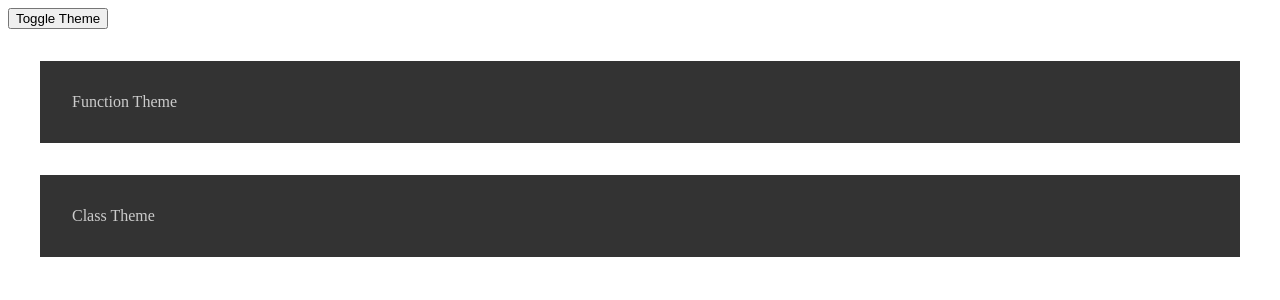
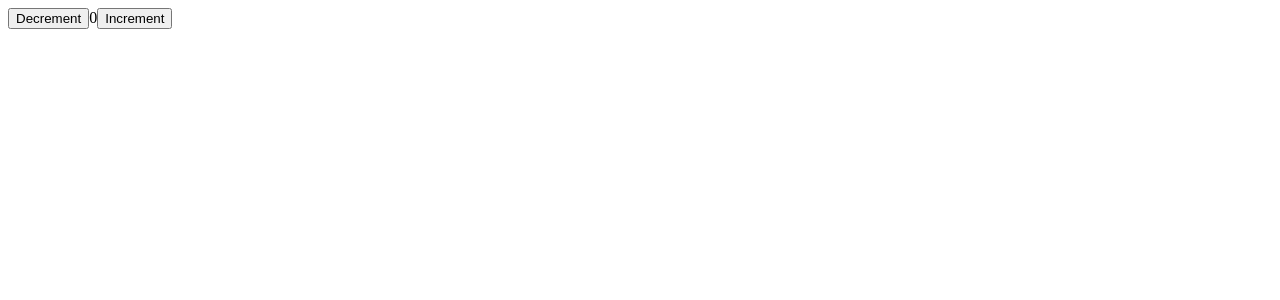
Before and after one commit to ArvindGurav/react-hooks, a React (Create React App) app: page / in a window 1280 px wide. Shown: the top 300 px of the page. Built offline with nearby package versions, Linux system fonts and the light colour scheme.

Commit message:
use reducer

```diff
--- a/src/App.js
+++ b/src/App.js
@@ -3,6 +3,7 @@ import UseContextEg from "./components/UseContextEg";
 import UseEffectEg from "./components/UseEffectEg";
 import UseEffecteg2 from "./components/UseEffecteg2";
 import UseMemoEg from "./components/UseMemoEg";
+import UseReducerEg from "./components/UseReducerEg";
 import UseRefEg from "./components/UseRefEg";
 import UseStateEg from "./components/UseStateEg";
 
@@ -10,7 +11,7 @@ function App() {
 
   return (
     <>
-      <UseContextEg/>
+      <UseReducerEg/>
     </>
   );
 }
--- /dev/null
+++ b/src/components/UseReducerEg.js
@@ -0,0 +1,39 @@
+import React, { useReducer } from 'react'
+
+const ACTIONS = {
+    INCREMENT : 'increment',
+    DECREMENT : 'decrement'
+}
+
+function reducer(state, action) {
+    switch(action.type) {
+        case ACTIONS.INCREMENT :
+            return { count : state.count + 1}
+        case ACTIONS.DECREMENT :
+            return { count : state.count - 1}
+        default :
+            return state
+    }
+}
+
+function UseReducerEg() {
+    const [state, dispatch] = useReducer(reducer, {count: 0})
+
+    function increment() {
+        dispatch( {type : ACTIONS.INCREMENT })
+    }
+
+    function decrement() {
+        dispatch( { type : ACTIONS.DECREMENT })
+    }
+
+  return (
+    <>
+      <button onClick={decrement}>Decrement</button>
+      {state.count}
+      <button onClick={increment}>Increment</button>
+    </>
+  )
+}
+
+export default UseReducerEg
```
